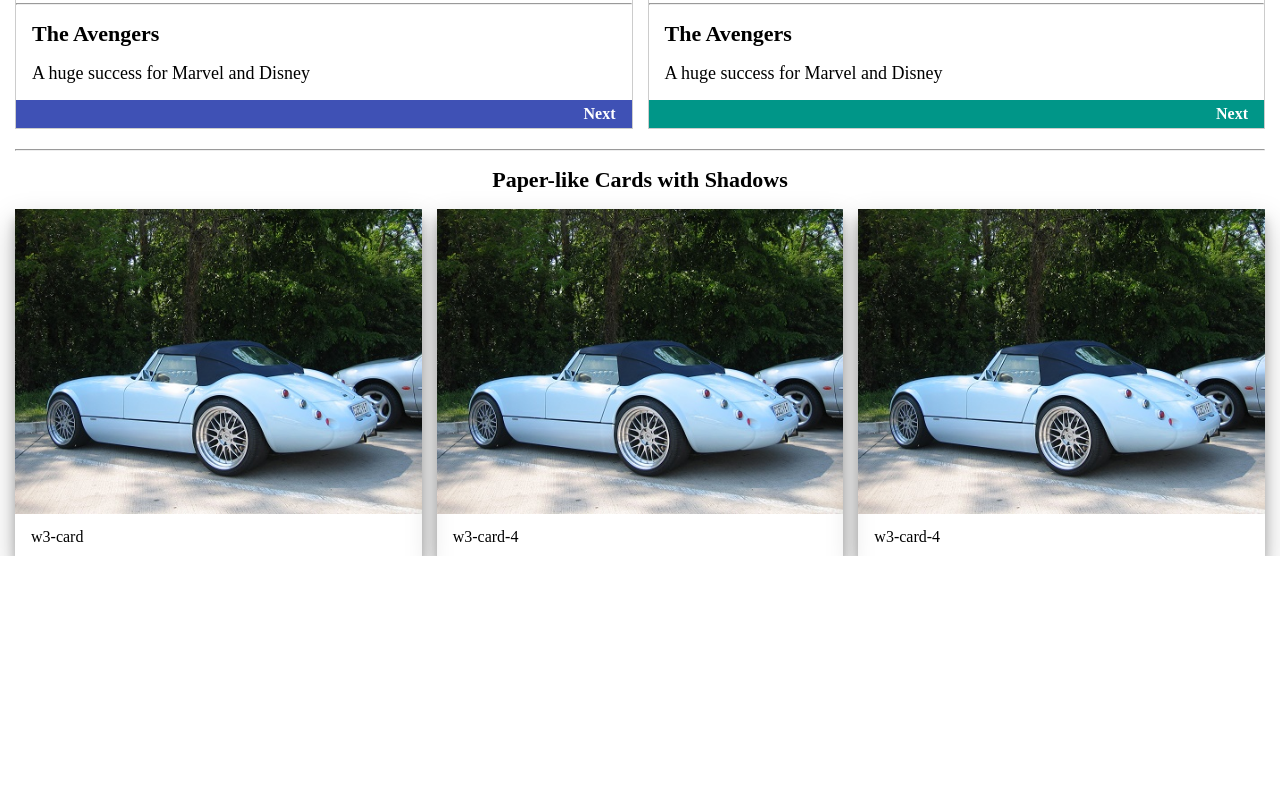
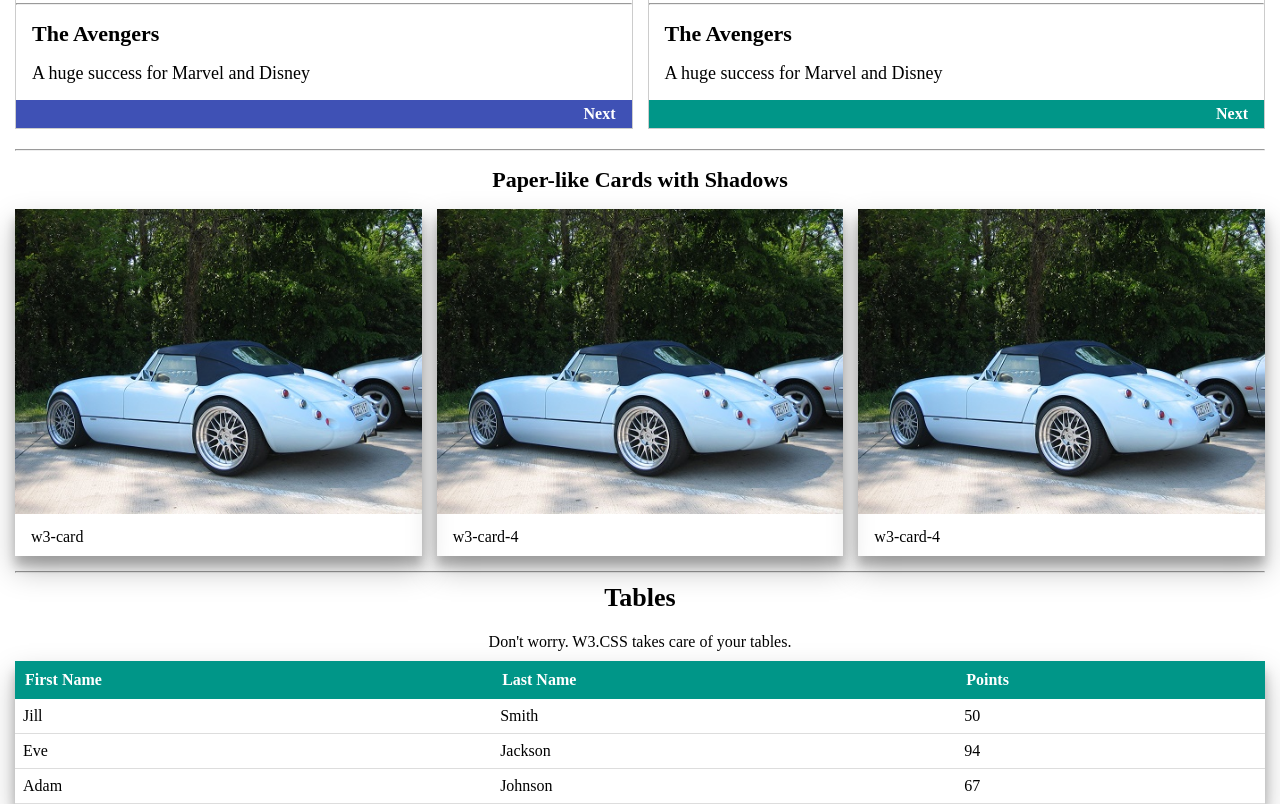
Before and after one commit to YuraSargsyan/Kitchen_Sink_template, a plain HTML site: page index.html in a window 1280 px wide. Shown: the part 2091-2895 px from the top of the page. Before the commit the page ends 2647 px from the top, so only its background shows below. Drawn offline with Linux system fonts and the light colour scheme.

Commit message:
implement_tables

```diff
--- a/css/style.less
+++ b/css/style.less
@@ -358,3 +358,39 @@
                     }
         }
 }
+.tables {
+    margin: 15px;
+        > h3 {
+            text-align: center;
+            padding: 10px;
+            font-size: 26px;
+        }
+        > p {
+            text-align: center;
+            padding: 10px;
+        }
+        table {
+            border-collapse: collapse;
+            width: 100%;
+            box-shadow: 0 14px 28px rgba(0,0,0,0.25), 0 10px 10px rgba(0,0,0,0.22);
+        }
+        thead {
+             tr {
+                background-color: #009688;
+                color: white;
+                    th {
+                        padding: 10px;
+                        text-align: start;
+                        }
+                }
+
+        }
+        tbody {
+            tr {
+                border-bottom: 1px solid #ddd;
+                td {
+                    padding: 8px;
+                }
+            }
+        }
+}
--- a/index.html
+++ b/index.html
@@ -181,9 +181,39 @@
             </div>
         </div>
 
+        <div class="tables">
+            <hr>
+            <h3>Tables</h3>
+            <p>Don't worry. W3.CSS takes care of your tables.</p>
+            <table>
+                <thead>
+                    <tr>
+                        <th>First Name</th>
+                        <th>Last Name</th>
+                        <th>Points</th>
+                    </tr>
+                </thead>
+                <tbody>
+                    <tr>
+                        <td>Jill</td>
+                        <td>Smith</td>
+                        <td>50</td>
+                    </tr>
+                    <tr>
+                        <td>Eve</td>
+                        <td>Jackson</td>
+                        <td>94</td>
+                    </tr>
+                    <tr>
+                        <td>Adam</td>
+                        <td>Johnson</td>
+                        <td>67</td>
+                    </tr>
+                </tbody>
+            </table>
+        </div>
 
 
-        </div>
 
     </main>
 
```
Also changed, not shown: css/style.css.
